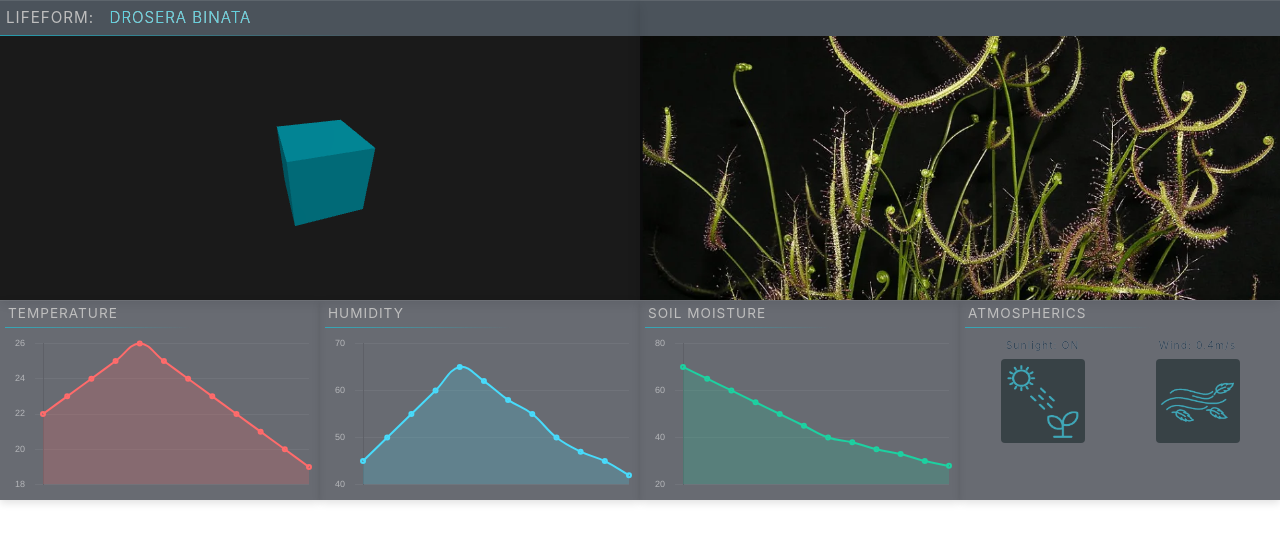
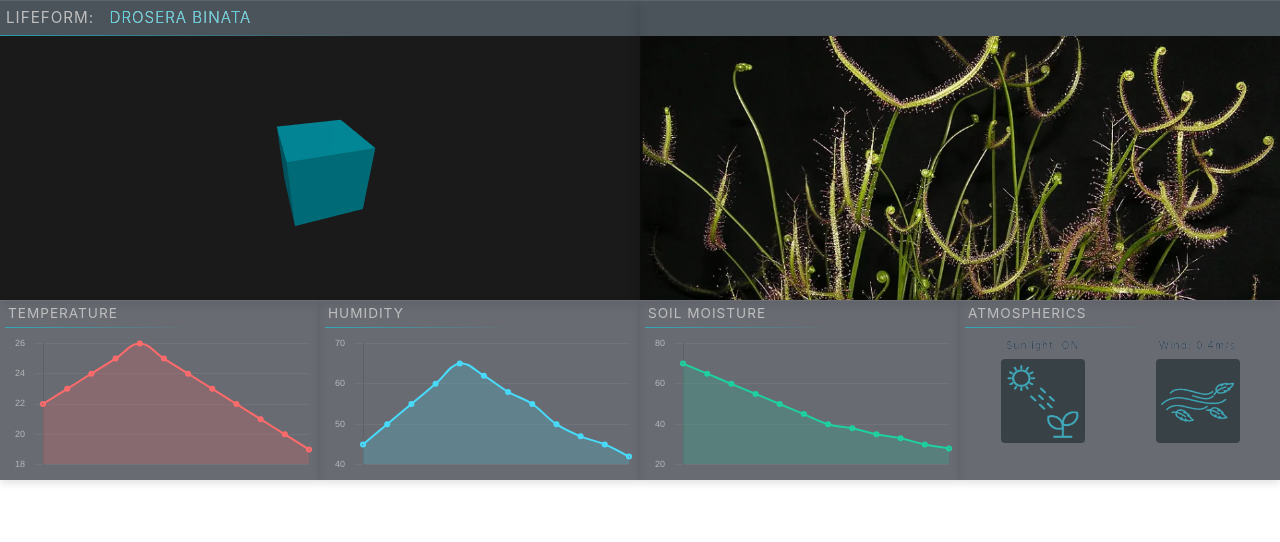
Before and after one commit to blackrabbit17/xenolab, a Vue app in the folder frontend/: page / in a window 1280 px wide. Shown: the top 542 px of the page. Built offline with nearby package versions, Linux system fonts and the light colour scheme.

Commit message:
180 high

```diff
--- a/frontend/src/views/HomeView.vue
+++ b/frontend/src/views/HomeView.vue
@@ -133,7 +133,7 @@ const chartOptions = {
 .graph-item-1, .graph-item-2, .graph-item-3, .graph-item-4 {
     position: absolute;
     width: 25%;
-    height: 200px;
+    height: 180px;
     background: rgba(40, 45, 55, 0.7);
     box-shadow: 0 3px 8px rgba(0, 0, 0, 0.12), inset 0 1px rgba(255, 255, 255, 0.08);
     display: flex;
```
